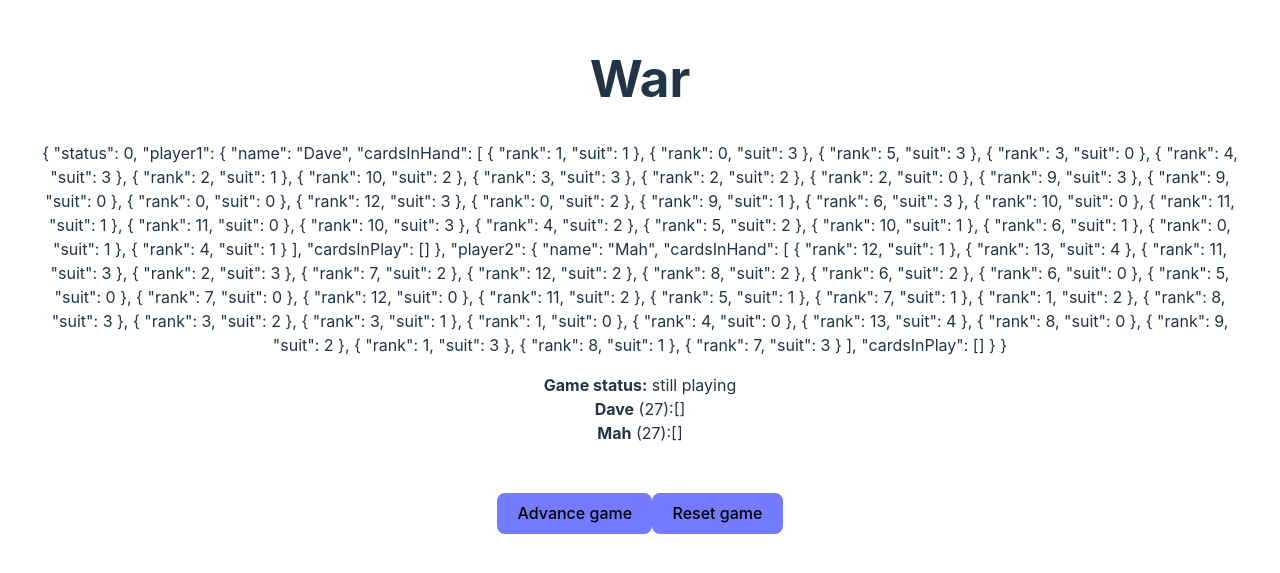
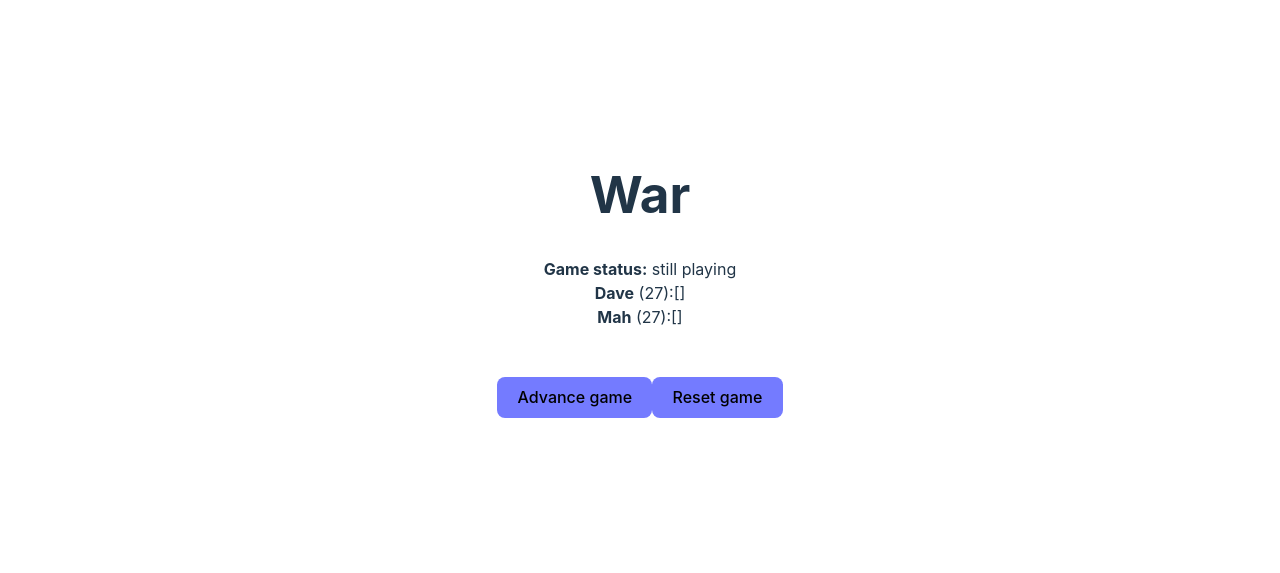
Before and after one commit to daveyarwood/warviz, a React (Vite) app: page / in a window 1280 px wide. Shown: the part 125-698 px from the top of the page. Built offline with nearby package versions, Linux system fonts and the light colour scheme.

Commit message:
Do win/lose checking at the end of the loop

```diff
--- a/src/App.tsx
+++ b/src/App.tsx
@@ -46,8 +46,6 @@ function War() {
 
   return (
     <div>
-      <p>{JSON.stringify(game, null, 2)}</p>
-
       <GameDisplay status={game.status} />
       <PlayerDisplay player={game.player1} />
       <PlayerDisplay player={game.player2} />
--- a/src/game.ts
+++ b/src/game.ts
@@ -131,6 +131,42 @@ export function iterateGame(game: Game): Game {
     return game;
   }
 
+  if (game.player1.cardsInPlay.length == 0) {
+    game.player1 = drawCard(game.player1);
+    game.player2 = drawCard(game.player2);
+    return { ...game };
+  }
+
+  const outcome = roundOutcome(game);
+  switch (outcome) {
+    case RoundOutcome.War:
+      // Recognize the special case where one of the players is out of cards. In
+      // that scenario, the player gives their cards to the other player and
+      // they will lose at the beginning of the next iteration.
+      if (game.player1.cardsInHand.length == 0) {
+        game = transferCardsToPlayer2(game);
+      } else if (game.player2.cardsInHand.length == 0) {
+        game = transferCardsToPlayer1(game);
+      } else {
+        game.player1 = drawCard(drawCard(drawCard(game.player1)));
+        game.player2 = drawCard(drawCard(drawCard(game.player2)));
+      }
+      break;
+
+    case RoundOutcome.Player1Won:
+      game = transferCardsToPlayer1(game);
+      break;
+
+    case RoundOutcome.Player2Won:
+      game = transferCardsToPlayer2(game);
+      break;
+
+    default:
+      // This should only happen if `roundOutcome` produced null, which should
+      // never happen.
+      throw new Error(`Unexpected round outcome: ${outcome}`);
+  }
+
   if (
     game.player1.cardsInHand.length == 0 &&
     game.player1.cardsInPlay.length == 0
@@ -147,39 +183,5 @@ export function iterateGame(game: Game): Game {
     return { ...game };
   }
 
-  if (game.player1.cardsInPlay.length == 0) {
-    game.player1 = drawCard(game.player1);
-    game.player2 = drawCard(game.player2);
-    return { ...game };
-  }
-
-  const outcome = roundOutcome(game);
-  switch (outcome) {
-    case RoundOutcome.War:
-      // Recognize the special case where one of the players is out of cards. In
-      // that scenario, the player gives their cards to the other player and
-      // they will lose at the beginning of the next iteration.
-      if (game.player1.cardsInHand.length == 0) {
-        return transferCardsToPlayer2(game);
-      }
-      if (game.player2.cardsInHand.length == 0) {
-        return transferCardsToPlayer1(game);
-      }
-
-      game.player1 = drawCard(drawCard(drawCard(game.player1)));
-      game.player2 = drawCard(drawCard(drawCard(game.player2)));
-
-      return { ...game };
-
-    case RoundOutcome.Player1Won:
-      return transferCardsToPlayer1(game);
-
-    case RoundOutcome.Player2Won:
-      return transferCardsToPlayer2(game);
-
-    default:
-      // This should only happen if `roundOutcome` produced null, which should
-      // never happen.
-      throw new Error(`Unexpected round outcome: ${outcome}`);
-  }
+  return { ...game };
 }
```
Also changed, not shown: 1 other file (tests, documents, lock files or other folders).
